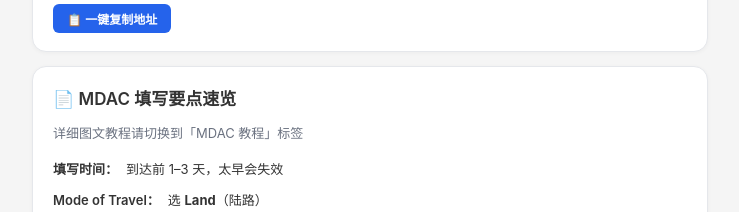
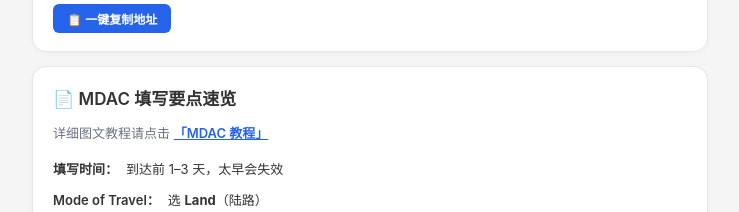
Before and after one commit to harperchen144/mdac-guide, a plain HTML site: page index.html in a window 1280 px wide. Shown: the part 1260-1472 px from the top of the page, without its empty margins (270-1009 px from the left). Drawn offline with Linux system fonts and the light colour scheme.

Commit message:
Add files via upload
增加url跳转mdac的页面

```diff
--- a/index.html
+++ b/index.html
@@ -160,7 +160,7 @@
     </div>
     <div class="card">
       <h2>&#128196; MDAC 填写要点速览</h2>
-      <div class="card-sub">详细图文教程请切换到「MDAC 教程」标签</div>
+      <div class="card-sub">详细图文教程请点击 <a href="javascript:void(0)" onclick="showTop(1)" style="color:#2563eb;font-weight:600;text-decoration:underline;cursor:pointer">「MDAC 教程」</a></div>
       <div class="kp">
         <div class="kp-item"><span class="kp-label">填写时间：</span><span>到达前 1–3 天，太早会失效</span></div>
         <div class="kp-item"><span class="kp-label">Mode of Travel：</span><span>选 <b>Land</b>（陆路）</span></div>
```
